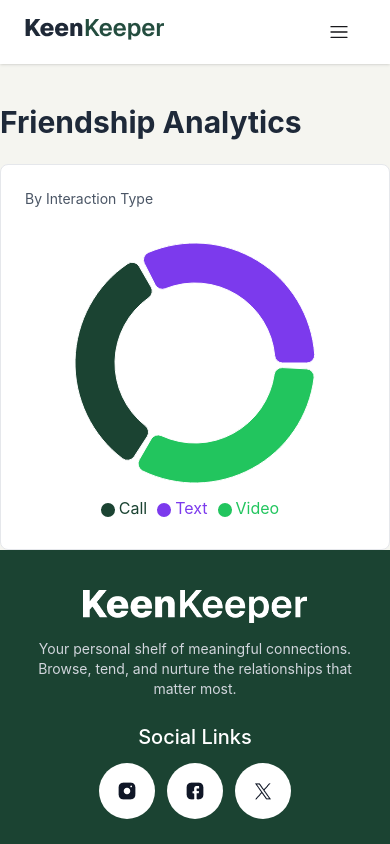
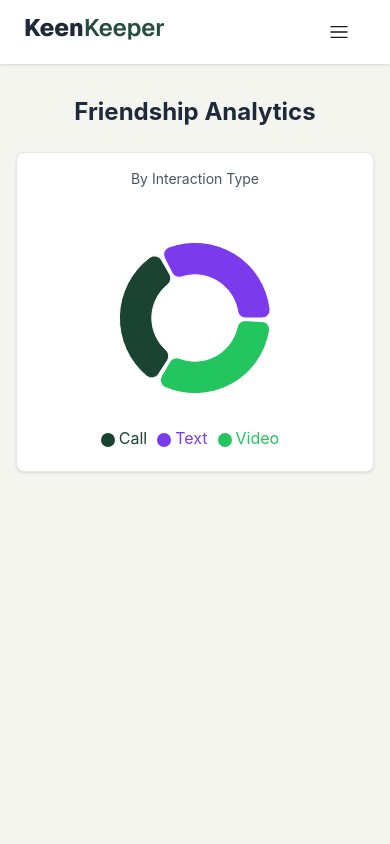
Before and after one commit to asif404-error/my-seventh-assignment, a React (Vite) app: page /stats in a window 390 px wide. Shown: the top 844 px of the page. Built offline with nearby package versions, Linux system fonts and the light colour scheme.

Commit message:
Made the stats section responsive and fixed a few mistakes.

```diff
--- a/src/components/friendDetails/FriendDetailsR.jsx
+++ b/src/components/friendDetails/FriendDetailsR.jsx
@@ -19,7 +19,7 @@ const FriendDetailsR = ({ friend, interactions, setInteractions }) => {
       }),
     };
     setInteractions([newEntry, ...interactions]);
-    toast.success(`${type} with ${friend.name}`);
+    toast.success(`${type} with ${friend.name}!`);
   };
 
   return (
--- a/src/pages/Stats.jsx
+++ b/src/pages/Stats.jsx
@@ -25,22 +25,24 @@ const Stats = () => {
   ];
 
   return (
-    <div className="bg-[#f5f5f0] md:min-h-[80vh] ">
-      <div className="max-w-3xl mx-auto  pt-10">
-        <h1 className="text-3xl font-bold text-gray-800 mb-6">
+    <div className="bg-[#f5f5f0] min-h-screen px-4 md:px-6 lg:px-8 py-8">
+      <div className="max-w-5xl mx-auto">
+        <h1 className="text-2xl sm:text-3xl md:text-4xl font-bold text-gray-800 mb-6 text-center md:text-left">
           Friendship Analytics
         </h1>
-
-        <div className="bg-white border border-gray-200 rounded-lg p-6">
-          <p className="text-sm text-gray-600 mb-4">By Interaction Type</p>
-          <ResponsiveContainer width="100%" height={300}>
+        <div className="bg-white border border-gray-200 rounded-lg p-4 sm:p-6 md:p-8 shadow-sm">
+          <p className="text-sm md:text-base text-gray-600 mb-4 text-center md:text-left">
+            By Interaction Type
+          </p>
+          <div className="w-full h-[250px] sm:h-[300px] md:h-[350px] lg:h-[400px]">
+            <ResponsiveContainer width="100%" height="100%">
               <PieChart>
                 <Pie
                   data={data}
                   cx="50%"
                   cy="50%"
-                innerRadius={80}
-                outerRadius={120}
+                  innerRadius="40%"
+                  outerRadius="70%"
                   dataKey="value"
                   paddingAngle={3}
                   cornerRadius={8}
@@ -50,9 +52,15 @@ const Stats = () => {
                   ))}
                 </Pie>
                 <Tooltip />
-              <Legend iconType="circle" />
+                <Legend
+                  iconType="circle"
+                  layout="horizontal"
+                  verticalAlign="bottom"
+                  align="center"
+                />
               </PieChart>
             </ResponsiveContainer>
+          </div>
         </div>
       </div>
     </div>
```
Lines whose indentation alone changed are shown as unchanged.
